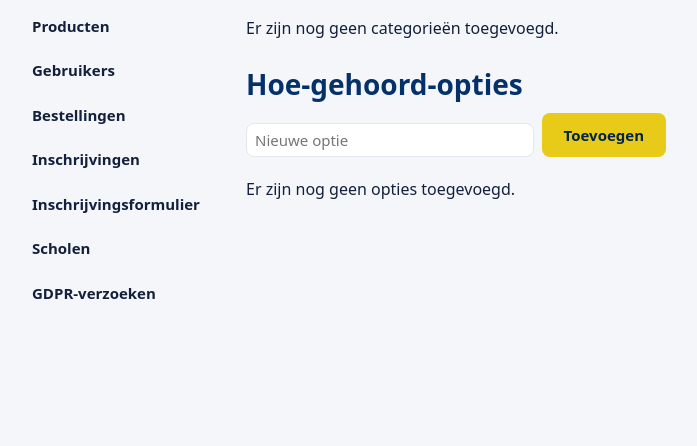
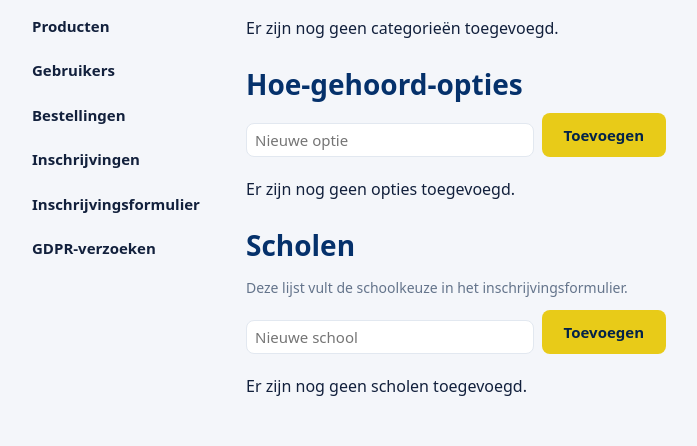
Before and after one commit to Robbokop008/handbalclub-v2, a Flask app: template templates/admin/inschrijvingsformulier.html in a window 1280 px wide. Shown: the part 391-837 px from the top of the page, without its empty margins (38-735 px from the left). Before the commit the page ends 690 px from the top, so only its background shows below. Run offline with Flask 3, Linux system fonts and the light colour scheme; the template is opened without the code that fills it, so the values that code supplies are empty; data comes from the database, SQL or seed files in the repository.

Commit message:
Move Scholen management into the Inschrijvingsformulier admin tab
Schools are only used as a dropdown source for the registration form,
so managing them belongs alongside its other lists (categorieën,
hoe-gehoord-opties) instead of as a separate sidebar section. The old
/admin/scholen URL still works as a redirect.

```diff
--- a/templates/admin/_shell.html
+++ b/templates/admin/_shell.html
@@ -32,8 +32,7 @@
             <a class="admin-sidebar-link{{ ' active' if ep == 'admin.users' else '' }}" href="{{ url_for('admin.users') }}">Gebruikers</a>
             <a class="admin-sidebar-link{{ ' active' if 'order' in ep else '' }}" href="{{ url_for('admin.orders') }}">Bestellingen</a>
             <a class="admin-sidebar-link{{ ' active' if ep == 'admin.inschrijvingen' else '' }}" href="{{ url_for('admin.inschrijvingen') }}">Inschrijvingen</a>
-            <a class="admin-sidebar-link{{ ' active' if 'inschrijvingsformulier' in ep else '' }}" href="{{ url_for('admin.inschrijvingsformulier') }}">Inschrijvingsformulier</a>
-            <a class="admin-sidebar-link{{ ' active' if 'school' in ep else '' }}" href="{{ url_for('admin.scholen') }}">Scholen</a>
+            <a class="admin-sidebar-link{{ ' active' if 'inschrijvingsformulier' in ep or 'school' in ep else '' }}" href="{{ url_for('admin.inschrijvingsformulier') }}">Inschrijvingsformulier</a>
             <a class="admin-sidebar-link{{ ' active' if 'gdpr' in ep else '' }}" href="{{ url_for('admin.gdpr_verzoeken') }}">GDPR-verzoeken</a>
         </nav>
 
--- a/templates/admin/inschrijvingsformulier.html
+++ b/templates/admin/inschrijvingsformulier.html
@@ -85,4 +85,27 @@
     <p>Er zijn nog geen opties toegevoegd.</p>
     {% endif %}
 </section>
+
+<section class="section" style="margin-top:28px;">
+    <h2 class="section-title" style="margin-bottom:12px;">Scholen</h2>
+    <p class="muted" style="margin-bottom:12px;">Deze lijst vult de schoolkeuze in het inschrijvingsformulier.</p>
+    <form action="{{ url_for('admin.add_school') }}" method="post" class="simple-list-form">
+        <input type="hidden" name="csrf_token" value="{{ csrf_token() }}">
+        <input type="text" name="naam" placeholder="Nieuwe school" required>
+        <button type="submit" class="admin-button">Toevoegen</button>
+    </form>
+    {% if scholen %}
+    {% for s in scholen %}
+    <div class="simple-list-item">
+        <span>{{ s.naam }}</span>
+        <form action="{{ url_for('admin.delete_school', school_id=s.id) }}" method="post">
+            <input type="hidden" name="csrf_token" value="{{ csrf_token() }}">
+            <button type="submit" class="btn btn-danger btn-sm" onclick="return confirm('Deze school verwijderen?');">Verwijderen</button>
+        </form>
+    </div>
+    {% endfor %}
+    {% else %}
+    <p>Er zijn nog geen scholen toegevoegd.</p>
+    {% endif %}
+</section>
 {% endblock %}
```
Also changed, not shown: routes/admin.py (+8 -7 lines), templates/admin/scholen_list.html (deleted, +0 -55 lines).
